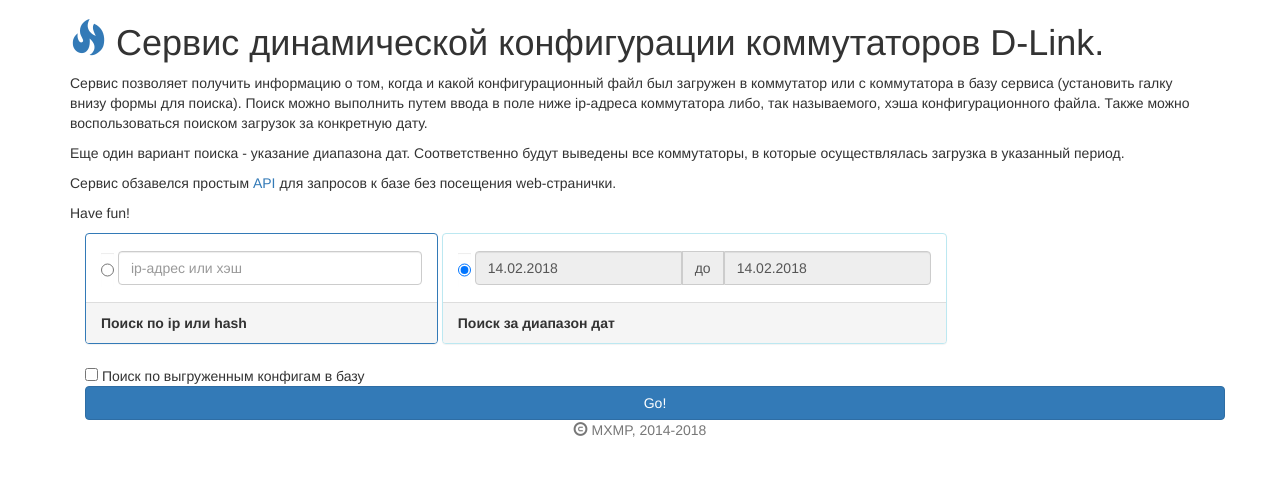
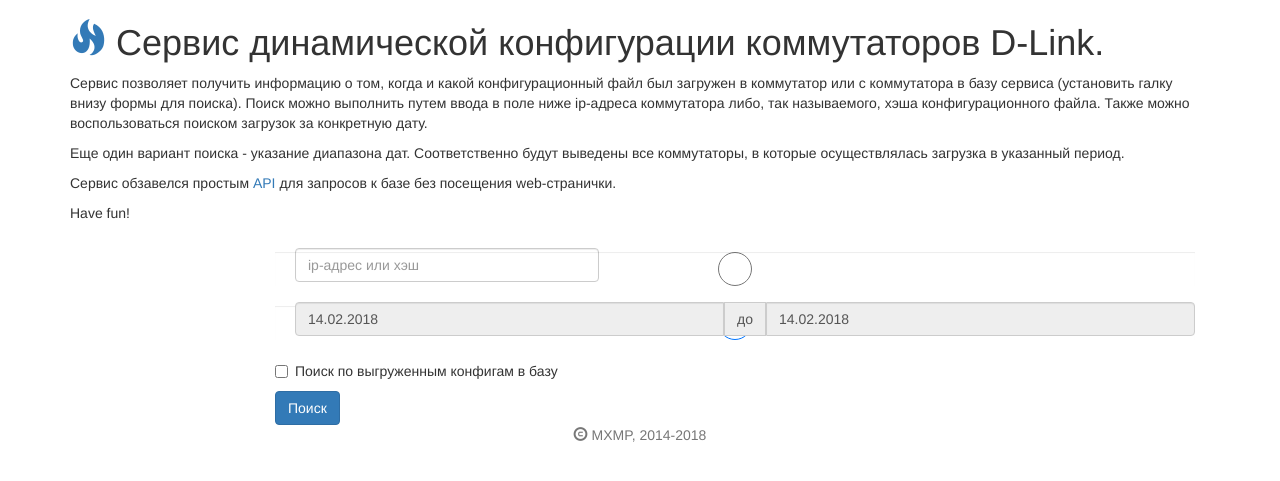
Before and after one commit to MXMP/dracon-cfg-view, a PHP site: page / in a window 1280 px wide. Shown: the top 481 px of the page. Run offline with PHP 8.4, Linux system fonts and the light colour scheme; some libraries are stand-ins or nearby versions.

Commit message:
Немного поменял форму поиска.

```diff
--- a/index.php
+++ b/index.php
@@ -1,6 +1,7 @@
 <?php require_once 'view/generalHeader.php'; ?>
 
-<link id="bsdp-css" href="/vendor/eternicode/bootstrap-datepicker/dist/css/bootstrap-datepicker3.min.css" rel="stylesheet">
+    <link id="bsdp-css" href="/vendor/eternicode/bootstrap-datepicker/dist/css/bootstrap-datepicker3.min.css"
+          rel="stylesheet">
 
     <p>
         Сервис позволяет получить информацию о том, когда и какой
@@ -21,51 +22,60 @@
         web-странички.
     </p>
     <p>Have fun!</p>
-            <form action="mongo.php" method="post" role="search" class="form-inline" >
-                <div class="container">
+    <form action="mongo.php" method="post" role="search">
 
         <div class="form-group">
-                        <div class="panel panel-primary">
-                            <div class="panel-body">
+            <div class="col-sm-offset-2 col-sm-10">
+                <div class="radio">
+                    <label>
                         <input class="form-control" type="radio" name="searchMethod" value="ipHash">
-                                <input type="text" name="search_input" placeholder="ip-адрес или хэш" class="form-control" size="32">
-                            </div>
-                            <div class="panel-footer">
-                                <strong>Поиск по ip или hash</strong>
+                        <input type="text" name="search_input" placeholder="ip-адрес или хэш" class="form-control"
+                               size="32" id="search_input">
+                    </label>
                 </div>
             </div>
         </div>
 
         <div class="form-group">
-                        <div class="panel panel-info">
-                            <div class="panel-body">
-                                <input class="form-control" type="radio" name="searchMethod" value="dateRange" checked="checked">
+            <div class="col-sm-offset-2 col-sm-10">
+                <div class="radio">
+                    <label>
+                        <input class="form-control" type="radio" name="searchMethod" value="dateRange"
+                               checked="checked">
                         <div class="input-group input-daterange" id="datepickerRange">
-                                    <input type="text"  class="form-control" name="dateRangeStart" readonly value="<?php echo date("d.m.Y"); ?>" />
+                            <input type="text" class="form-control" name="dateRangeStart" readonly
+                                   value="<?php echo date("d.m.Y"); ?>"/>
                             <span class="input-group-addon">до</span>
-                                    <input type="text"  class="form-control" name="dateRangeEnd" readonly value="<?php echo date("d.m.Y"); ?>" />
+                            <input type="text" class="form-control" name="dateRangeEnd" readonly
+                                   value="<?php echo date("d.m.Y"); ?>"/>
                         </div>
-                            </div>
-                            <div class="panel-footer">
-                                <strong>Поиск за диапазон дат</strong>
+                    </label>
                 </div>
             </div>
         </div>
 
+        <div class="form-group">
+            <div class="col-sm-offset-2 col-sm-10">
+                <div class="checkbox">
+                    <label>
+                        <input type="checkbox" name="from_up" value="yes"/> Поиск по выгруженным конфигам в базу
+                    </label>
+                </div>
+            </div>
         </div>
 
-                <div class="container">
-                    <input type="checkbox" name="from_up" value="yes" /> Поиск по выгруженным конфигам в базу
+        <div class="form-group">
+            <div class="col-sm-offset-2 col-sm-10">
+                <button class="btn btn-primary btn-large" type="submit">Поиск</button>
+            </div>
         </div>
 
-                <div class="container">
-                    <button class="btn btn-primary btn-large btn-block" type="submit">Go!</button>
-                </div>
     </form>
 
     <!-- JavaScript for DatePicker -->
     <script src="/vendor/eternicode/bootstrap-datepicker/dist/js/bootstrap-datepicker.min.js"></script>
-        <script src="/vendor/eternicode/bootstrap-datepicker/dist/locales/bootstrap-datepicker.ru.min.js" charset="UTF-8"></script>
+    <script src="/vendor/eternicode/bootstrap-datepicker/dist/locales/bootstrap-datepicker.ru.min.js"
+            charset="UTF-8"></script>
     <script src="/js/datePicker_main.js"></script>
 
 <?php require_once 'view/generalFooter.php'; ?>
```
Lines whose indentation alone changed are shown as unchanged.
